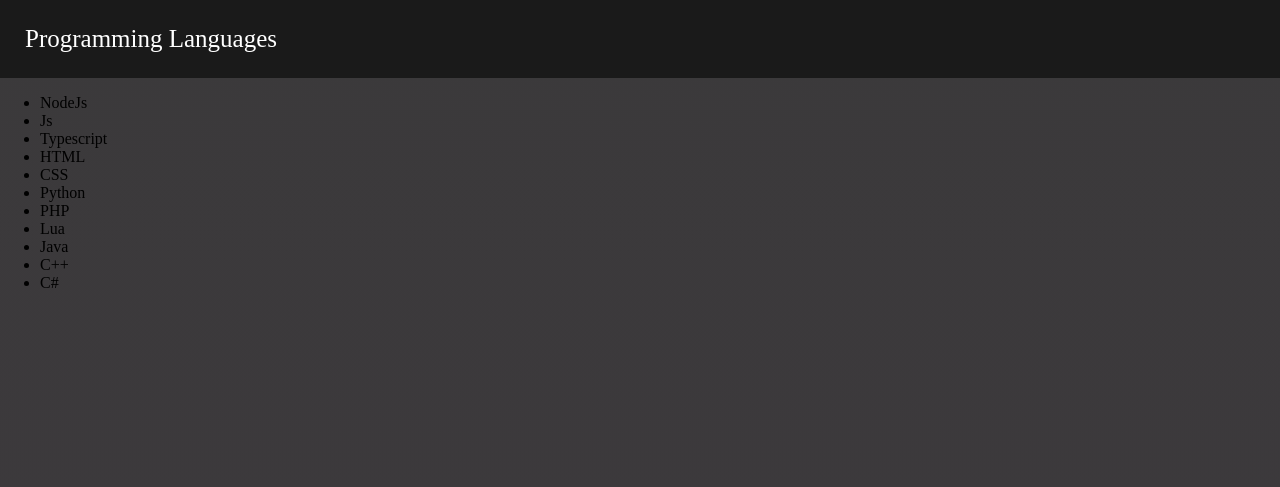
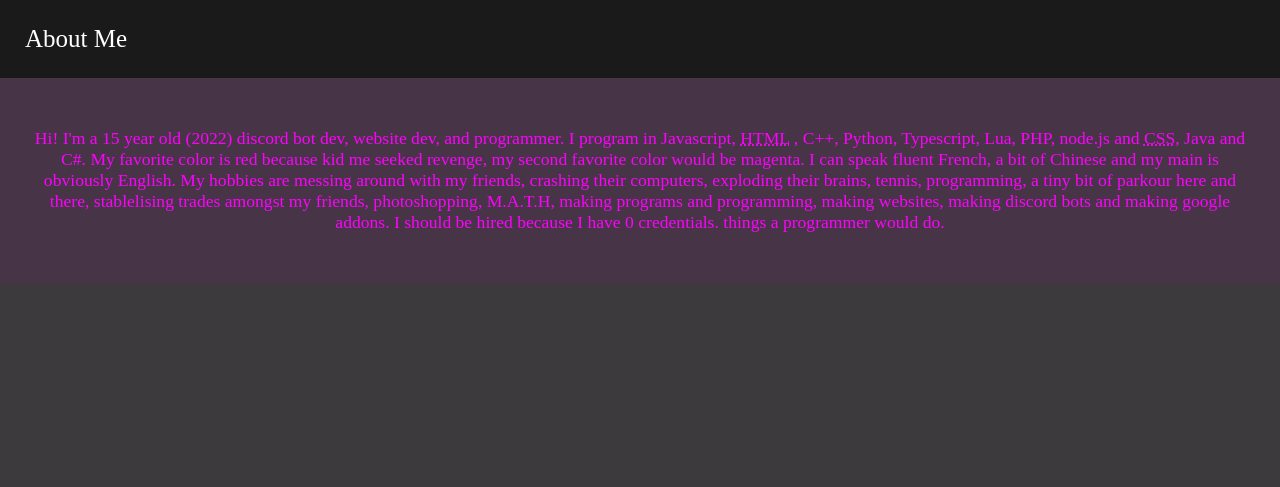
Before and after one commit to Brelee2222/Brelee2222.github.io, a PHP site: page / in a window 1280 px wide. Shown: the part 665-1152 px from the top of the page. Run offline with PHP 8.4, Linux system fonts and the light colour scheme.

Commit message:
Add files via upload

```diff
--- a/home/index.html
+++ b/home/index.html
@@ -29,23 +29,21 @@
                 Brelee2222
             </p>
         </div>
-        <div class="ProgrammingLanguages">
+        <div class="AboutMe">
             <header>
-                <p>Programming Languages</p>
+                <p>About Me</p>
             </header>
-            <ul>
-                <li>NodeJs</li>
-                <li>Js</li>
-                <li>Typescript</li>
-                <li>HTML</li>
-                <li>CSS</li>
-                <li>Python</li>
-                <li>PHP</li>
-                <li>Lua</li>
-                <li>Java</li>
-                <li>C++</li>
-                <li>C#</li>
-            </ul>
+            <p style="font-family:Overclock; color:magenta;font-size:110%; text-align:center;">
+                Hi! I'm a 15 year old (2022) discord bot dev, website dev, and programmer. I program in Javascript, <abbr title="Hyper Text Markup Language">HTML</abbr></text>
+                <text>, C++, Python, Typescript, Lua, PHP, node.js and <abbr title="cascading stylesheets">CSS</abbr>, Java and C#.</text>
+                <text>My favorite color is red because kid me seeked revenge, my second favorite color would</text>
+                <text>be magenta. I can speak fluent French, a bit of Chinese and my main is obviously English.</text>
+                <text>My hobbies are messing around with my friends, crashing their computers, exploding their brains,</text>
+                <text>tennis, programming, a tiny bit of parkour here and there, stablelising trades amongst my friends, </text>
+                <text>photoshopping, M.A.T.H, making programs and programming, making websites, making discord</text>
+                <text>bots and making google addons. I should be hired because I have 0 credentials.</text>
+                <text>things a programmer would do.
+            </p>
         </div>
         <div style="height: 10000px"></div>
         <script src="script.js"></script>
--- a/home/style.css
+++ b/home/style.css
@@ -33,6 +33,14 @@
     width: 100%;
     height: 65px;
     transition: top 0.3s;
+    z-index: 1;
+}
+
+top {
+    font-family:Overclock;
+    color:magenta;
+    font-size:110%;
+    text-align:center;
 }
 
 .TopBar .noAnimation:hover {
@@ -90,23 +98,33 @@
     transform: translate(0, -50%);
 }
 
-.ProgrammingLanguages header{
+.AboutMe header{
     position: sticky;
     top: 65px;
     width: inherit;
     background-color: #1a1a1a;
-    z-index: -1;
+    z-index: 0;
 }
 
-.ProgrammingLanguages header p{
+.AboutMe header p{
     margin: 0;
     padding: 25px 25px;
     font-size: 25px;
     color: white;
+    z-index: -1;
 }
 
-.ProgrammingLanguages {
-    height: 100px;
+.AboutMe p {
+    margin: 0;
+    padding: 50px 25px;
+    font-size: 25px;
+    color: white;
+    z-index: -1;
+}
+
+.AboutMe {
+    height: fit-content;
+    background-color: #473547;
 }
 
 @keyframes LinkAnimation {
```
